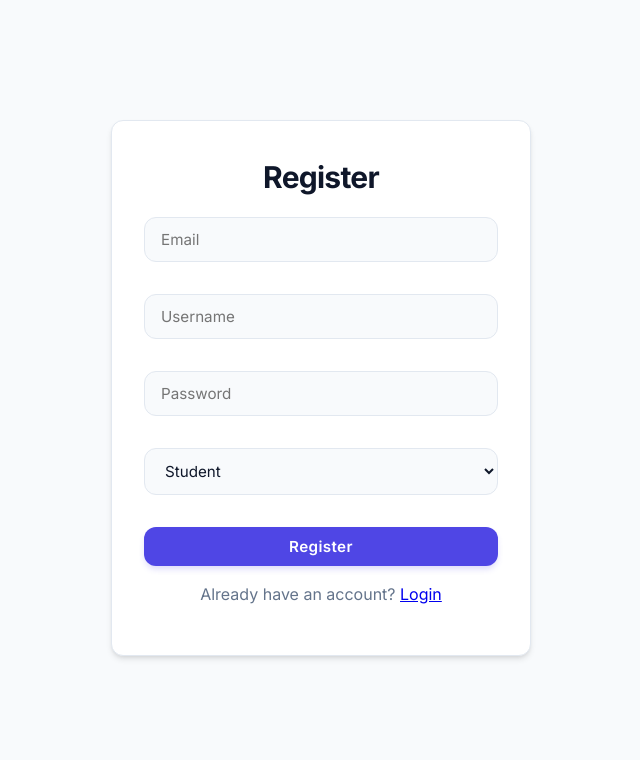
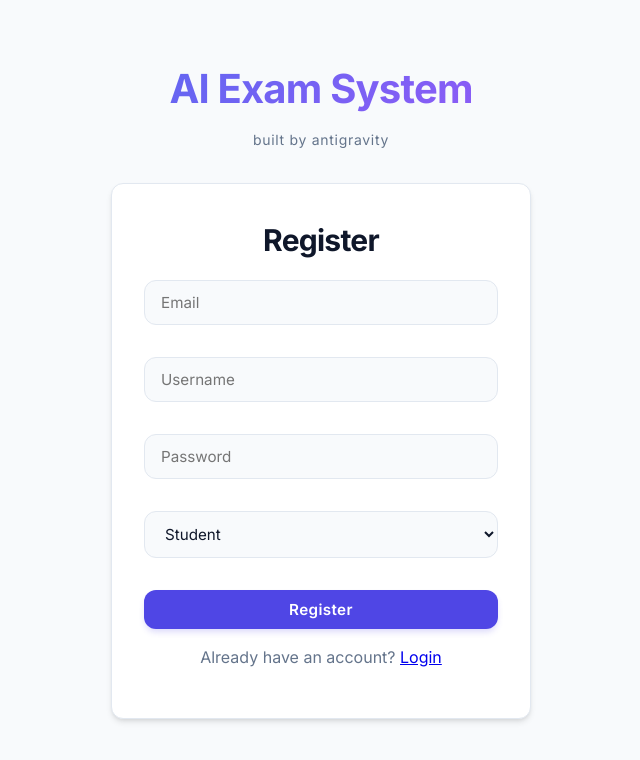
Before and after one commit to liujunandzhou/ai-exam, a React (Vite) app in the folder frontend/: page /register in a window 1280 px wide. Shown: the top 760 px of the page, without its empty margins (319-959 px from the left). Built offline with nearby package versions, Linux system fonts and the light colour scheme.

Commit message:
feat: Add AI Exam System branding to login and register pages

```diff
--- a/frontend/src/pages/Login.jsx
+++ b/frontend/src/pages/Login.jsx
@@ -43,8 +43,33 @@ export default function Login() {
     };
 
     return (
-        <div style={{ minHeight: '100vh', display: 'flex', alignItems: 'center', justifyContent: 'center', background: 'var(--background)', padding: '2rem' }}>
-            <div className="card" style={{ width: '100%', maxWidth: '420px' }}>
+        <div style={{ minHeight: '100vh', display: 'flex', flexDirection: 'column', alignItems: 'center', justifyContent: 'center', background: 'var(--background)', padding: '2rem' }}>
+            {/* Branding */}
+            <div style={{ textAlign: 'center', marginBottom: '2rem', position: 'relative', zIndex: 1 }}>
+                <h1 style={{
+                    fontSize: '2.5rem',
+                    fontWeight: '700',
+                    margin: '0 0 0.5rem 0',
+                    background: 'linear-gradient(135deg, #6366f1 0%, #8b5cf6 100%)',
+                    WebkitBackgroundClip: 'text',
+                    WebkitTextFillColor: 'transparent',
+                    backgroundClip: 'text',
+                    letterSpacing: '-0.02em'
+                }}>
+                    AI Exam System
+                </h1>
+                <p style={{
+                    margin: 0,
+                    fontSize: '0.875rem',
+                    color: 'var(--text-muted)',
+                    fontWeight: '400',
+                    letterSpacing: '0.05em'
+                }}>
+                    built by antigravity
+                </p>
+            </div>
+
+            <div className="card" style={{ width: '100%', maxWidth: '420px', position: 'relative', zIndex: 1 }}>
                 <h2 style={{ textAlign: 'center' }}>Login</h2>
                 <form onSubmit={handleLogin} className="flex flex-col">
                     <input
--- a/frontend/src/pages/Register.jsx
+++ b/frontend/src/pages/Register.jsx
@@ -35,8 +35,33 @@ export default function Register() {
     };
 
     return (
-        <div style={{ minHeight: '100vh', display: 'flex', alignItems: 'center', justifyContent: 'center', background: 'var(--background)', padding: '2rem' }}>
-            <div className="card" style={{ width: '100%', maxWidth: '420px' }}>
+        <div style={{ minHeight: '100vh', display: 'flex', flexDirection: 'column', alignItems: 'center', justifyContent: 'center', background: 'var(--background)', padding: '2rem' }}>
+            {/* Branding */}
+            <div style={{ textAlign: 'center', marginBottom: '2rem', position: 'relative', zIndex: 1 }}>
+                <h1 style={{
+                    fontSize: '2.5rem',
+                    fontWeight: '700',
+                    margin: '0 0 0.5rem 0',
+                    background: 'linear-gradient(135deg, #6366f1 0%, #8b5cf6 100%)',
+                    WebkitBackgroundClip: 'text',
+                    WebkitTextFillColor: 'transparent',
+                    backgroundClip: 'text',
+                    letterSpacing: '-0.02em'
+                }}>
+                    AI Exam System
+                </h1>
+                <p style={{
+                    margin: 0,
+                    fontSize: '0.875rem',
+                    color: 'var(--text-muted)',
+                    fontWeight: '400',
+                    letterSpacing: '0.05em'
+                }}>
+                    built by antigravity
+                </p>
+            </div>
+
+            <div className="card" style={{ width: '100%', maxWidth: '420px', position: 'relative', zIndex: 1 }}>
                 <h2 style={{ textAlign: 'center' }}>Register</h2>
                 <form onSubmit={handleRegister} className="flex flex-col">
                     <input
```
Also changed, not shown: frontend/public/login-bg.png (added).
